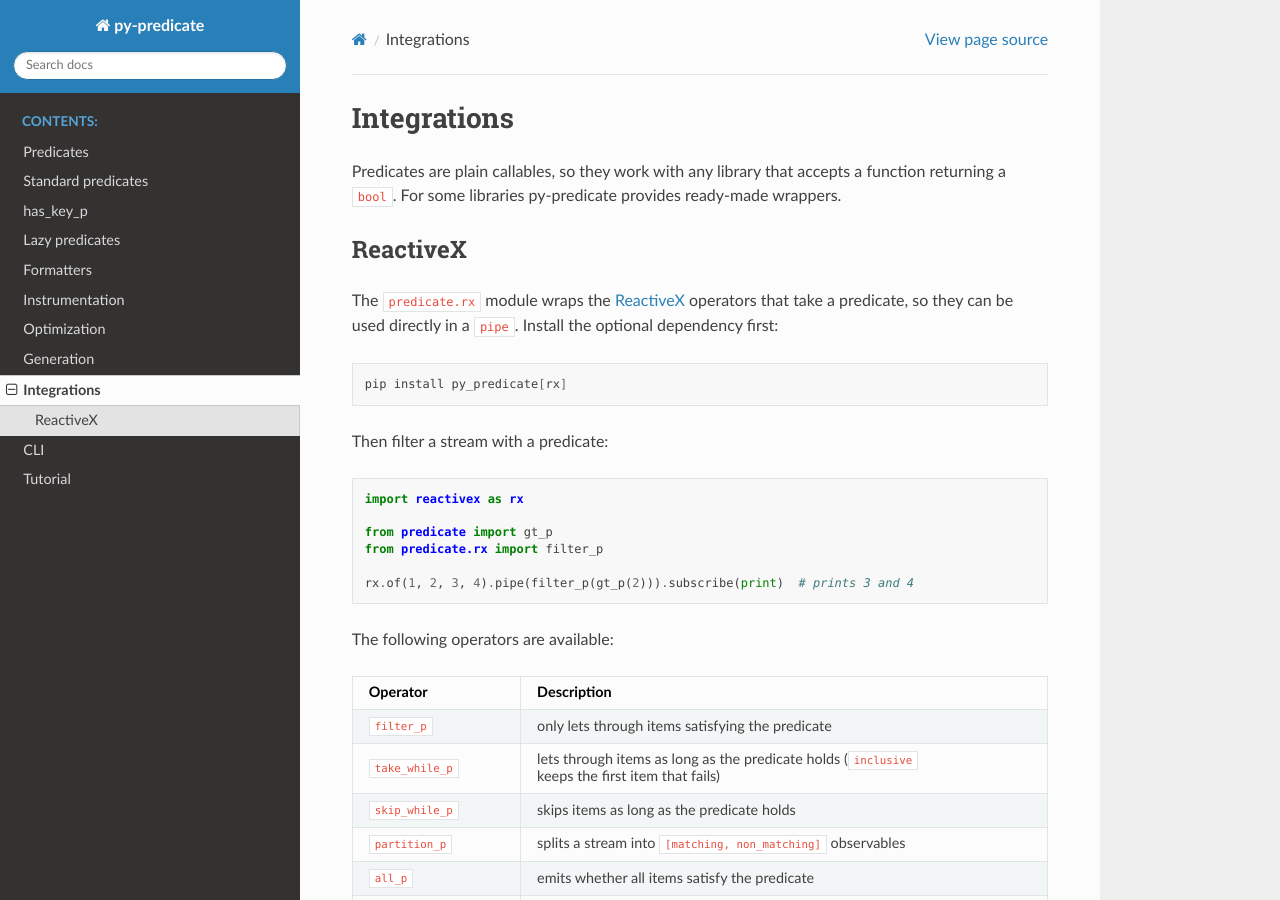
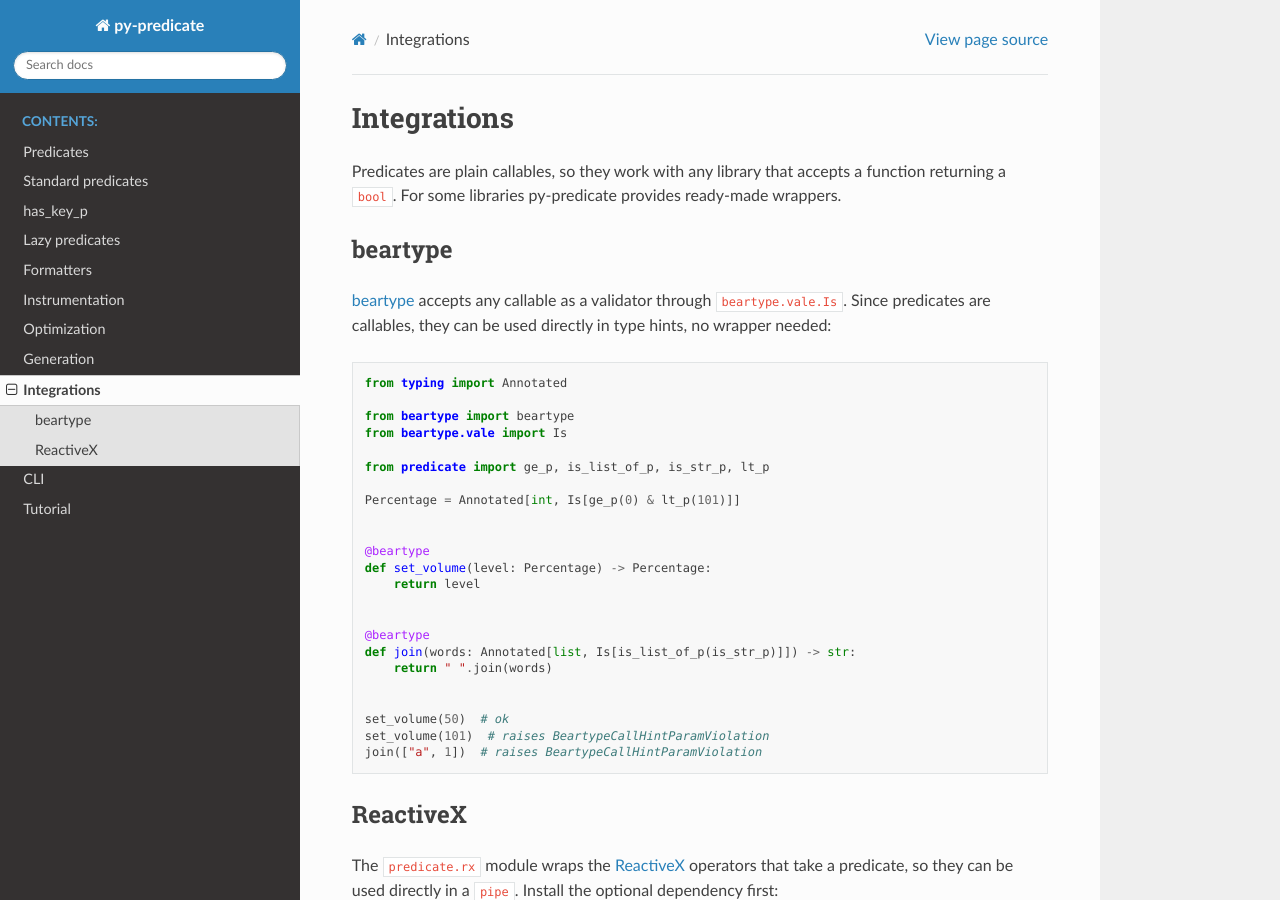
Before and after one commit to mrijk/py-predicate, a Sphinx documentation site: the page built from docs/integrations.rst, in a window 1280 px wide and 900 px high. Built offline with Sphinx 7.4.7 and the Read the Docs theme 3.1.0, drawn with Linux system fonts in a browser that asks for light colours.

Commit message:
Document and test beartype integration
Predicates are callables, so they work directly as beartype validators via
Annotated[..., Is[predicate]]. Add a test and docs for this.

Split the integrations docs into one file per integration, included from
integrations.rst so the page layout stays the same. Also fix a malformed
LaTeX link and an unknown lexer name that broke strict Sphinx builds.

Co-Authored-By: Claude Opus 5.5 (1M context) <noreply@anthropic.com>

```diff
--- a/docs/cli.rst
+++ b/docs/cli.rst
@@ -21,7 +21,7 @@ To generate a truth table:
 
 This will output:
 
-.. code-block:: txt
+.. code-block:: text
 
     p q
     0 0:   0
--- a/docs/conf.py
+++ b/docs/conf.py
@@ -19,7 +19,7 @@ extensions: list = ["sphinx.ext.graphviz", "sphinx_copybutton"]
 graphviz_output_format = "svg"
 
 templates_path = ["_templates"]
-exclude_patterns = ["_build", "Thumbs.db", ".DS_Store"]
+exclude_patterns = ["_build", "Thumbs.db", ".DS_Store", "integrations/*"]
 
 
 # -- Options for HTML output -------------------------------------------------
--- a/docs/formatters.rst
+++ b/docs/formatters.rst
@@ -37,7 +37,7 @@ In sample above, we render a simple predicate.
 LaTeX
 -----
 
-This formatter will output the predicate as a text string in `Latex https://www.latex-project.org/`_ format:
+This formatter will output the predicate as a text string in `LaTeX <https://www.latex-project.org/>`_ format:
 
 .. code-block:: python
 
--- a/docs/integrations.rst
+++ b/docs/integrations.rst
@@ -4,74 +4,6 @@ Integrations
 Predicates are plain callables, so they work with any library that accepts a function
 returning a ``bool``. For some libraries py-predicate provides ready-made wrappers.
 
-ReactiveX
----------
+.. include:: integrations/beartype.rst
 
-The ``predicate.rx`` module wraps the `ReactiveX <https://github.com/ReactiveX/RxPY>`_ operators that take a
-predicate, so they can be used directly in a ``pipe``. Install the optional dependency first:
-
-.. code-block:: bash
-
-    pip install py_predicate[rx]
-
-Then filter a stream with a predicate:
-
-.. code-block:: python
-
-    import reactivex as rx
-
-    from predicate import gt_p
-    from predicate.rx import filter_p
-
-    rx.of(1, 2, 3, 4).pipe(filter_p(gt_p(2))).subscribe(print)  # prints 3 and 4
-
-The following operators are available:
-
-========================  =================================================================================
-Operator                  Description
-========================  =================================================================================
-``filter_p``              only lets through items satisfying the predicate
-``take_while_p``          lets through items as long as the predicate holds (``inclusive`` keeps the first
-                          item that fails)
-``skip_while_p``          skips items as long as the predicate holds
-``partition_p``           splits a stream into ``[matching, non_matching]`` observables
-``all_p``                 emits whether all items satisfy the predicate
-``some_p``                emits whether any item satisfies the predicate
-``count_p``               emits the number of items satisfying the predicate
-``first_p``               emits the first item satisfying the predicate, errors if there is none
-``last_p``                emits the last item satisfying the predicate, errors if there is none
-``single_p``              emits the only item satisfying the predicate, errors if there is not exactly one
-``first_or_default_p``    like ``first_p``, but emits ``default_value`` if there is none
-``last_or_default_p``     like ``last_p``, but emits ``default_value`` if there is none
-``single_or_default_p``   like ``single_p``, but emits ``default_value`` if there is none
-``find_p``                emits the first item satisfying the predicate, or ``None`` if there is none
-``find_index_p``          emits the index of the first item satisfying the predicate, or ``-1`` if there is none
-========================  =================================================================================
-
-``all_p`` and ``count_p`` share their names with core predicates, so alias them when you need both:
-
-.. code-block:: python
-
-    from predicate import all_p
-    from predicate.rx import all_p as rx_all_p
-
-.. note::
-
-    ``partition_p`` subscribes to the source once per output stream. With a cold source such as ``rx.of``, the
-    first subscription consumes all items before the second one starts. Use a hot source when both streams need
-    to see the items, e.g. a ``Subject`` or a published source:
-
-    .. code-block:: python
-
-        import reactivex as rx
-        import reactivex.operators as ops
-
-        from predicate import gt_p
-        from predicate.rx import partition_p
-
-        source = rx.of(1, 2, 3, 4).pipe(ops.publish())
-        matching, non_matching = source.pipe(partition_p(gt_p(2)))
-
-        matching.subscribe(print)  # prints 3 and 4
-        non_matching.subscribe(print)  # prints 1 and 2
-        source.connect()
+.. include:: integrations/rx.rst
--- /dev/null
+++ b/docs/integrations/beartype.rst
@@ -0,0 +1,31 @@
+beartype
+--------
+
+`beartype <https://github.com/beartype/beartype>`_ accepts any callable as a validator through
+``beartype.vale.Is``. Since predicates are callables, they can be used directly in type hints, no wrapper needed:
+
+.. code-block:: python
+
+    from typing import Annotated
+
+    from beartype import beartype
+    from beartype.vale import Is
+
+    from predicate import ge_p, is_list_of_p, is_str_p, lt_p
+
+    Percentage = Annotated[int, Is[ge_p(0) & lt_p(101)]]
+
+
+    @beartype
+    def set_volume(level: Percentage) -> Percentage:
+        return level
+
+
+    @beartype
+    def join(words: Annotated[list, Is[is_list_of_p(is_str_p)]]) -> str:
+        return " ".join(words)
+
+
+    set_volume(50)  # ok
+    set_volume(101)  # raises BeartypeCallHintParamViolation
+    join(["a", 1])  # raises BeartypeCallHintParamViolation
--- /dev/null
+++ b/docs/integrations/rx.rst
@@ -0,0 +1,71 @@
+ReactiveX
+---------
+
+The ``predicate.rx`` module wraps the `ReactiveX <https://github.com/ReactiveX/RxPY>`_ operators that take a
+predicate, so they can be used directly in a ``pipe``. Install the optional dependency first:
+
+.. code-block:: bash
+
+    pip install py_predicate[rx]
+
+Then filter a stream with a predicate:
+
+.. code-block:: python
+
+    import reactivex as rx
+
+    from predicate import gt_p
+    from predicate.rx import filter_p
+
+    rx.of(1, 2, 3, 4).pipe(filter_p(gt_p(2))).subscribe(print)  # prints 3 and 4
+
+The following operators are available:
+
+========================  =================================================================================
+Operator                  Description
+========================  =================================================================================
+``filter_p``              only lets through items satisfying the predicate
+``take_while_p``          lets through items as long as the predicate holds (``inclusive`` keeps the first
+                          item that fails)
+``skip_while_p``          skips items as long as the predicate holds
+``partition_p``           splits a stream into ``[matching, non_matching]`` observables
+``all_p``                 emits whether all items satisfy the predicate
+``some_p``                emits whether any item satisfies the predicate
+``count_p``               emits the number of items satisfying the predicate
+``first_p``               emits the first item satisfying the predicate, errors if there is none
+``last_p``                emits the last item satisfying the predicate, errors if there is none
+``single_p``              emits the only item satisfying the predicate, errors if there is not exactly one
+``first_or_default_p``    like ``first_p``, but emits ``default_value`` if there is none
+``last_or_default_p``     like ``last_p``, but emits ``default_value`` if there is none
+``single_or_default_p``   like ``single_p``, but emits ``default_value`` if there is none
+``find_p``                emits the first item satisfying the predicate, or ``None`` if there is none
+``find_index_p``          emits the index of the first item satisfying the predicate, or ``-1`` if there is none
+========================  =================================================================================
+
+``all_p`` and ``count_p`` share their names with core predicates, so alias them when you need both:
+
+.. code-block:: python
+
+    from predicate import all_p
+    from predicate.rx import all_p as rx_all_p
+
+.. note::
+
+    ``partition_p`` subscribes to the source once per output stream. With a cold source such as ``rx.of``, the
+    first subscription consumes all items before the second one starts. Use a hot source when both streams need
+    to see the items, e.g. a ``Subject`` or a published source:
+
+    .. code-block:: python
+
+        import reactivex as rx
+        import reactivex.operators as ops
+
+        from predicate import gt_p
+        from predicate.rx import partition_p
+
+        source = rx.of(1, 2, 3, 4).pipe(ops.publish())
+        matching, non_matching = source.pipe(partition_p(gt_p(2)))
+
+        matching.subscribe(print)  # prints 3 and 4
+        non_matching.subscribe(print)  # prints 1 and 2
+        source.connect()
--- a/pyproject.toml
+++ b/pyproject.toml
@@ -45,6 +45,7 @@ Documentation = "https://mrijk.github.io/py-predicate/"
 [project.optional-dependencies]
 rx = ["reactivex"]
 test = [
+    "beartype",
     "mypy>=2.4",
     "mypy_extensions",
     "pytest",
```
Also changed, not shown: 1 other file.
